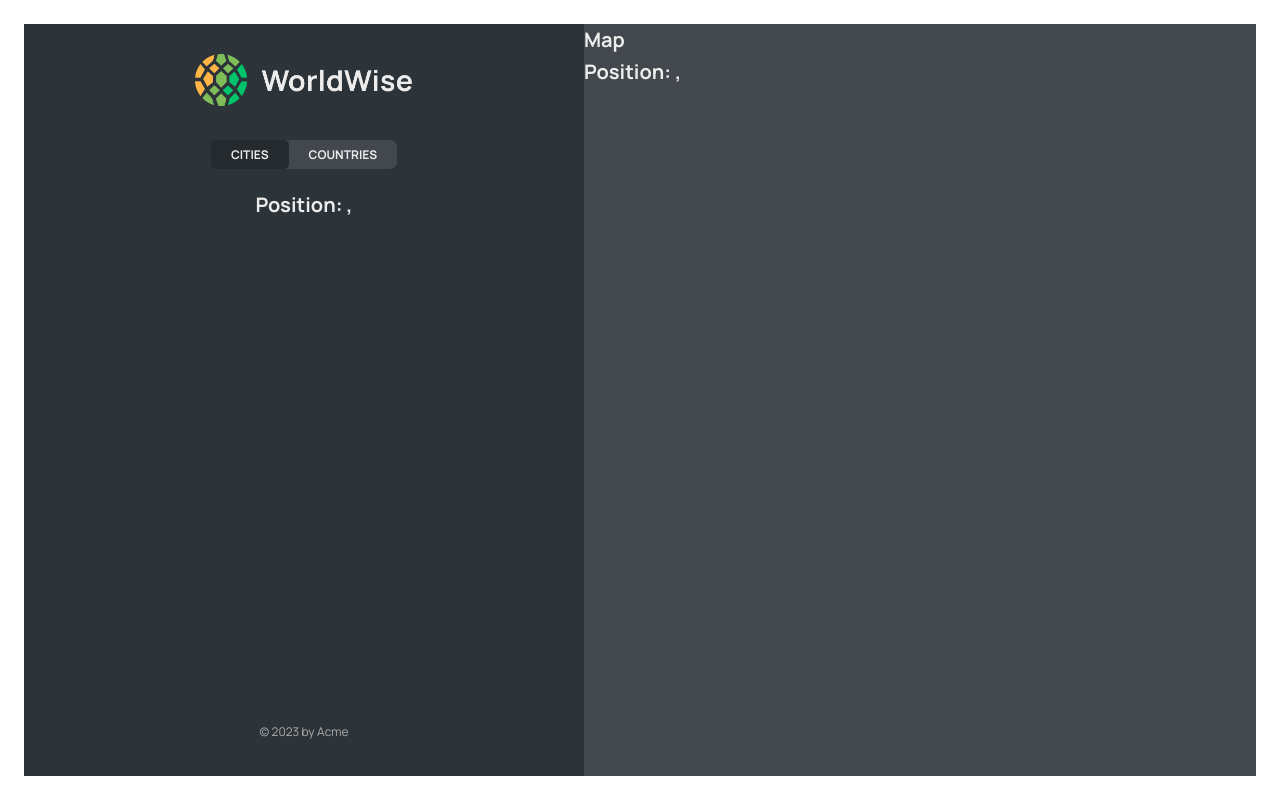
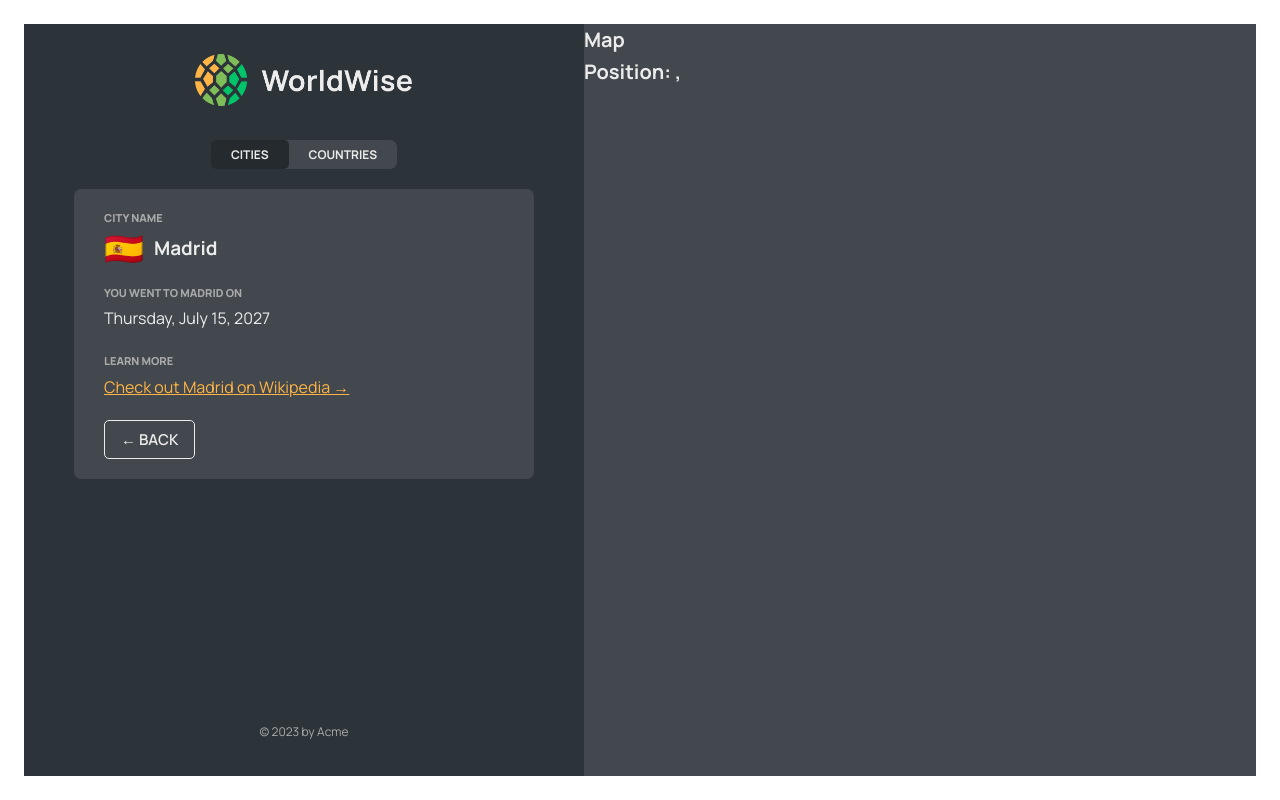
Before and after one commit to lkucharzyk/worldwise, a React (Vite) app: page /app/cities/17806751 in a window 1280 px wide. Built offline with nearby package versions, Linux system fonts and the light colour scheme; data requests are answered from the project's data file.

Commit message:
finished City viev

```diff
--- a/src/assets/contexts/CitiesContext.jsx
+++ b/src/assets/contexts/CitiesContext.jsx
@@ -1,4 +1,4 @@
-import { createContext, useState, useEffect } from "react";
+import { createContext, useState, useEffect, useContext } from "react";
 const BASE_URL = "http://localhost:8000";
 
 const CitiesContext = createContext();
@@ -6,6 +6,7 @@
 function CitiesProvider({ children }) {
   const [cities, setCities] = useState([]);
   const [isLoading, setIsloading] = useState(false);
+  const [currentCity, setCurrentCity] = useState({});
 
   useEffect(() => {
     async function fetchCities() {
@@ -21,11 +22,31 @@
     }
     fetchCities();
   }, []);
+
+  async function getCity(id) {
+    setIsloading(true);
+    try {
+      const res = await fetch(`${BASE_URL}/cities/${id}`);
+      const data = await res.json();
+      setCurrentCity(data);
+    } catch {
+      alert("error");
+    }
+    setIsloading(false);
+  }
+
   return (
-    <CitiesContext.Provider value={{ cities, isLoading }}>
+    <CitiesContext.Provider value={{ cities, isLoading, currentCity, getCity }}>
       {children}
     </CitiesContext.Provider>
   );
 }
 
-export { CitiesProvider };
+function useCities() {
+  const context = useContext(CitiesContext);
+  if (context === undefined)
+    throw new Error("Cities context was used outside Cities provider ");
+  return context;
+}
+
+export { CitiesProvider, useCities };
--- /dev/null
+++ b/src/components/BackBtn.jsx
@@ -0,0 +1,19 @@
+import { useNavigate } from "react-router-dom";
+import Button from "./Button";
+
+function BackBtn() {
+  const navigate = useNavigate();
+  return (
+    <Button
+      type="back"
+      onClick={(e) => {
+        e.preventDefault();
+        navigate(-1);
+      }}
+    >
+      &larr; Back
+    </Button>
+  );
+}
+
+export default BackBtn;
--- a/src/components/City.jsx
+++ b/src/components/City.jsx
@@ -1,6 +1,10 @@
+import { useEffect, useState } from "react";
 import styles from "./City.module.css";
 
 import { useParams, useSearchParams } from "react-router-dom";
+import { useCities } from "../assets/contexts/citiesContext";
+import Spinner from "./Spinner";
+import BackBtn from "./BackBtn";
 
 const formatDate = (date) =>
   new Intl.DateTimeFormat("en", {
@@ -12,63 +16,54 @@
 
 function City() {
   const { id } = useParams();
-  const [searchParams, setSearchParams] = useSearchParams();
-  const lat = searchParams.get("lat");
-  const lng = searchParams.get("lng");
 
-  //TEMP DATA
-  const currentCity = {
-    cityName: "Lisbon",
-    emoji: "🇵🇹",
-    date: "2027-10-31T15:59:59.138Z",
-    notes: "My favorite city so far!",
-  };
+  const { getCity, currentCity, isLoading } = useCities();
+
+  useEffect(() => {
+    getCity(id);
+  }, [id]);
 
   const { cityName, emoji, date, notes } = currentCity;
 
+  if (isLoading) return <Spinner />;
+
   return (
-    <h1>
-      Position: {lat}, {lng}
-    </h1>
+    <div className={styles.city}>
+      <div className={styles.row}>
+        <h6>City name</h6>
+        <h3>
+          <span>{emoji}</span> {cityName}
+        </h3>
+      </div>
+
+      <div className={styles.row}>
+        <h6>You went to {cityName} on</h6>
+        <p>{formatDate(date || null)}</p>
+      </div>
+
+      {notes && (
+        <div className={styles.row}>
+          <h6>Your notes</h6>
+          <p>{notes}</p>
+        </div>
+      )}
+
+      <div className={styles.row}>
+        <h6>Learn more</h6>
+        <a
+          href={`https://en.wikipedia.org/wiki/${cityName}`}
+          target="_blank"
+          rel="noreferrer"
+        >
+          Check out {cityName} on Wikipedia &rarr;
+        </a>
+      </div>
+
+      <div>
+        <BackBtn />
+      </div>
+    </div>
   );
-
-  // return (
-  //   <div className={styles.city}>
-  //     <div className={styles.row}>
-  //       <h6>City name</h6>
-  //       <h3>
-  //         <span>{emoji}</span> {cityName}
-  //       </h3>
-  //     </div>
-
-  //     <div className={styles.row}>
-  //       <h6>You went to {cityName} on</h6>
-  //       <p>{formatDate(date || null)}</p>
-  //     </div>
-
-  //     {notes && (
-  //       <div className={styles.row}>
-  //         <h6>Your notes</h6>
-  //         <p>{notes}</p>
-  //       </div>
-  //     )}
-
-  //     <div className={styles.row}>
-  //       <h6>Learn more</h6>
-  //       <a
-  //         href={`https://en.wikipedia.org/wiki/${cityName}`}
-  //         target="_blank"
-  //         rel="noreferrer"
-  //       >
-  //         Check out {cityName} on Wikipedia &rarr;
-  //       </a>
-  //     </div>
-
-  //     <div>
-
-  //     </div>
-  //   </div>
-  // );
 }
 
 export default City;
--- a/src/components/City.module.css
+++ b/src/components/City.module.css
@@ -3,7 +3,6 @@
   max-height: 70%;
   background-color: var(--color-dark--2);
   border-radius: 7px;
-  overflow: scroll;
 
   width: 100%;
   display: flex;
--- a/src/components/CityItem.jsx
+++ b/src/components/CityItem.jsx
@@ -1,3 +1,4 @@
+import { useCities } from "../assets/contexts/citiesContext";
 import styles from "./CityItem.module.css";
 import { Link } from "react-router-dom";
 
@@ -9,12 +10,15 @@
   }).format(new Date(date));
 
 function CityItem({ city }) {
+  const { currentCity } = useCities();
   const { cityName, emoji, date, id, position } = city;
 
   return (
     <li>
       <Link
-        className={styles.cityItem}
+        className={`${styles.cityItem} ${
+          currentCity.id === id ? styles["cityItem--active"] : ""
+        }`}
         to={`${id}?lat=${position.lat}&lng=${position.lng}`}
       >
         <span className={styles.emoji}>{emoji} </span>
--- a/src/components/CityList.jsx
+++ b/src/components/CityList.jsx
@@ -3,8 +3,10 @@
 
 import Spinner from "./Spinner";
 import Message from "./Message";
+import { useCities } from "../assets/contexts/citiesContext";
 
-function CityList({ cities, isLoading }) {
+function CityList() {
+  const { cities, isLoading } = useCities();
   if (isLoading) return <Spinner />;
   if (!cities.length)
     return (
--- a/src/components/CountryList.jsx
+++ b/src/components/CountryList.jsx
@@ -3,8 +3,10 @@
 
 import Spinner from "./Spinner";
 import Message from "./Message";
+import { useCities } from "../assets/contexts/citiesContext";
 
-function CountryList({ cities, isLoading }) {
+function CountryList() {
+  const { cities, isLoading } = useCities();
   if (isLoading) return <Spinner />;
   if (!cities.length)
     return (
--- a/src/components/Form.jsx
+++ b/src/components/Form.jsx
@@ -4,7 +4,7 @@
 
 import styles from "./Form.module.css";
 import Button from "./Button";
-import { useNavigate } from "react-router-dom";
+import BackBtn from "./BackBtn";
 
 export function convertToEmoji(countryCode) {
   const codePoints = countryCode
@@ -15,7 +15,6 @@
 }
 
 function Form() {
-  const navigate = useNavigate();
   const [cityName, setCityName] = useState("");
   const [country, setCountry] = useState("");
   const [date, setDate] = useState(new Date());
@@ -53,15 +52,7 @@
 
       <div className={styles.buttons}>
         <Button type="primary">Add</Button>
-        <Button
-          type="back"
-          onClick={(e) => {
-            e.preventDefault();
-            navigate(-1);
-          }}
-        >
-          &larr; Back
-        </Button>
+        <BackBtn />
       </div>
     </form>
   );
```
